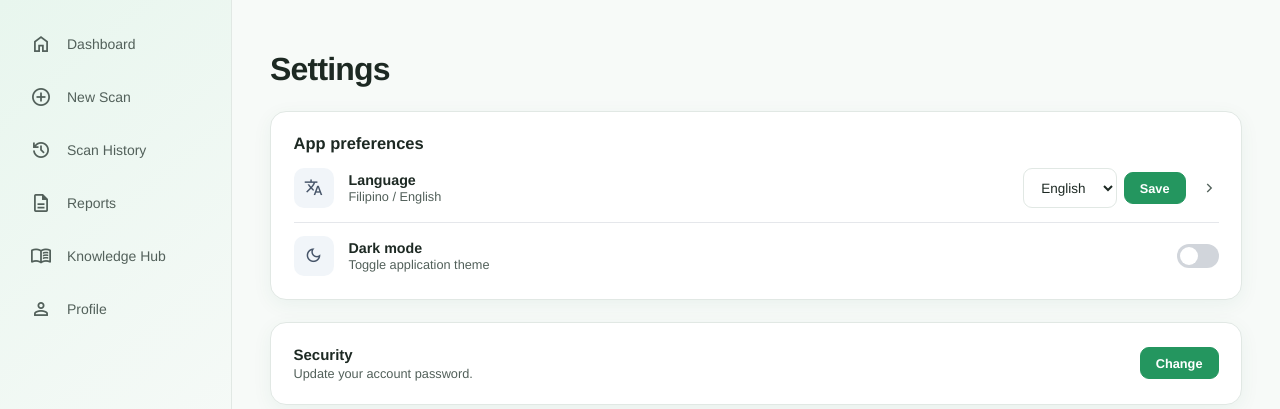
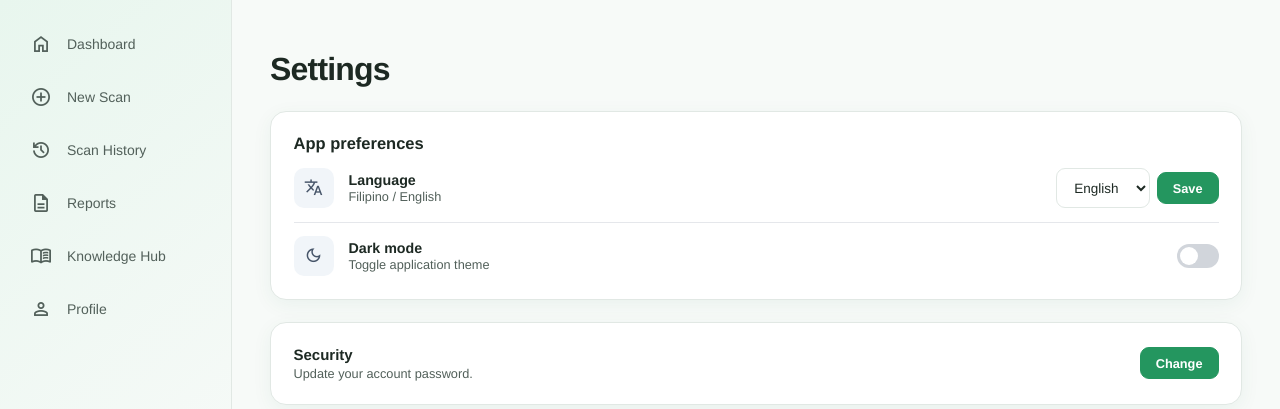
Before and after one commit to naoi-reii/calaman_sense, a Django app: page /settings/ in a window 1280 px wide. Shown: the part 72-481 px from the top of the page. Run offline with Django 5.2, Linux system fonts and the light colour scheme; the visitor is signed in with stand-in values (Sample User, id 1); data that the repository does not hold is empty; some web fonts are replaced.

Commit message:
minor ui frontend adjustmentsz

```diff
--- a/templates/settings.html
+++ b/templates/settings.html
@@ -264,7 +264,6 @@
                     <p class="row-sublabel">Filipino / English</p>
                 </div>
                 <form method="post" class="language-form">{% csrf_token %}<label class="language-label" for="language-choice">{% ui 'Choose language' 'Pumili ng wika' %}</label><select name="language" id="language-choice"><option value="en" {% if request.COOKIES.calamansense_language != 'fil' %}selected{% endif %}>English</option><option value="fil" {% if request.COOKIES.calamansense_language == 'fil' %}selected{% endif %}>Filipino</option></select><button type="submit">{% ui 'Save' 'I-save' %}</button></form>
-                <span class="material-symbols-outlined row-chevron">chevron_right</span>
             </div>
 
             <div class="settings-row">
```
